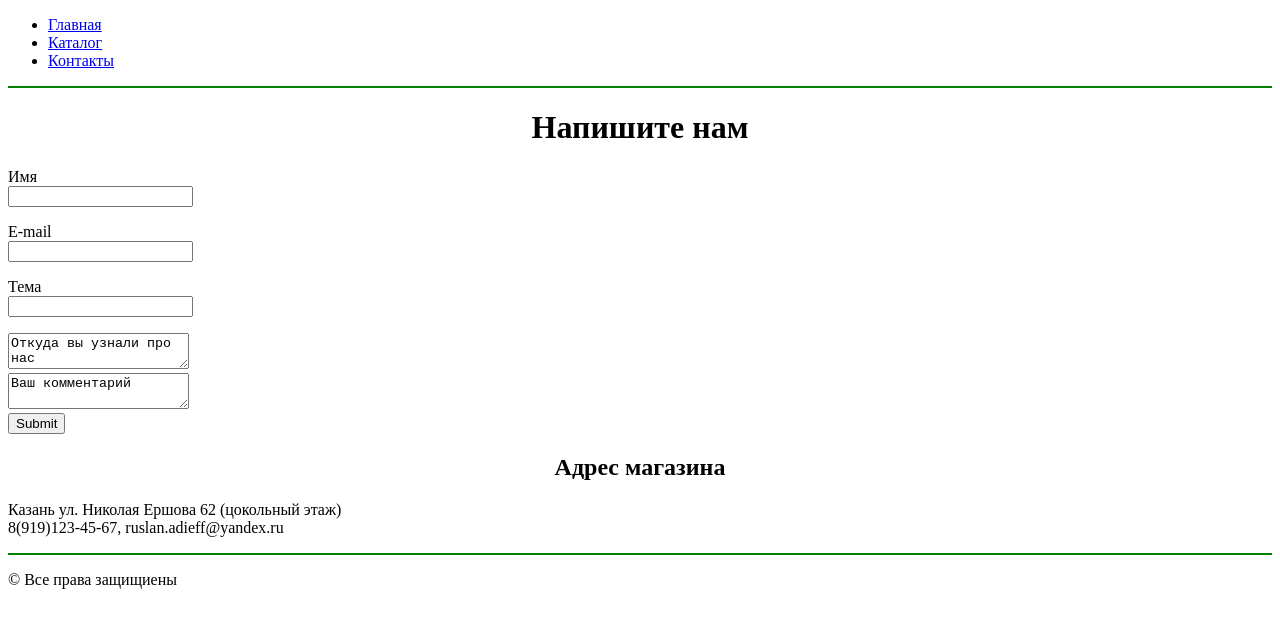
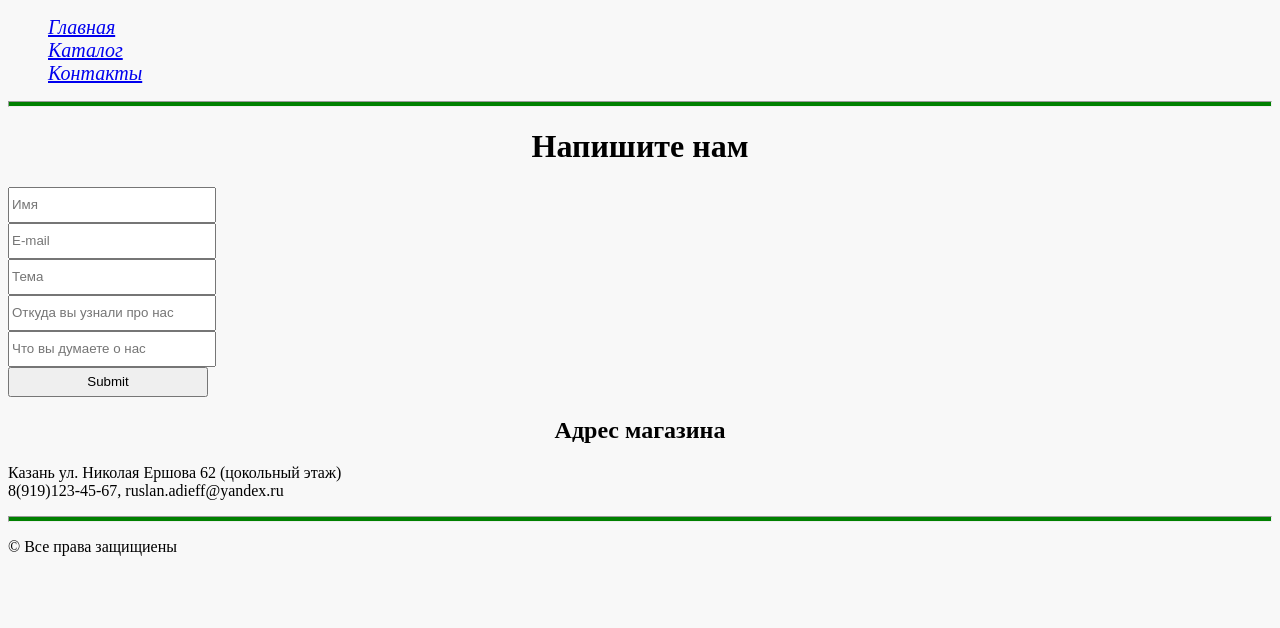
Before and after one commit to Adiev-Ruslan/html-css, a plain HTML site: page project/contacts.html in a window 1280 px wide. Drawn offline with Linux system fonts and the light colour scheme.

Commit message:
Update contacts.html

```diff
--- a/project/contacts.html
+++ b/project/contacts.html
@@ -2,32 +2,30 @@
 <html lang="ru">
 <head>
 	<meta charset="utf-8">
+	<link rel="stylesheet" type="text/css" href="styles/style.css">
 	<title>Контакты</title>
 </head>
 <body>
-	<ul>
+	<ul class="menu">
 		<li><a href="index.html">Главная</a></li>
 		<li><a href="catalog.html">Каталог</a></li>
 		<li><a href="contacts.html">Контакты</a></li>
 	</ul>
-	<hr color="green" size="2">
-	<h1 align="center">Напишите нам</h1>
-	<p>Имя<br>
-	<input type="text"></p>
-	<p>E-mail<br>
-	<input type="text"></p>
-	<p>Тема<br>
-	<input type="text"></p>
-	<textarea>Откуда вы узнали про нас</textarea><br>
-	<textarea>Ваш комментарий</textarea><br>
+	<hr class="line">
+	<h1 class="align">Напишите нам</h1>
+	<input type="text" class="field" placeholder="Имя"><br>
+	<input type="text" placeholder="E-mail"><br>
+	<input type="text" placeholder="Тема"><br>
+	<input type="text" placeholder="Откуда вы узнали про нас"><br>
+	<input type="text" placeholder="Что вы думаете о нас"><br>
 	<input type="submit">
-	<h2 align="center">Адрес магазина</h2>
+	<h2 class="align">Адрес магазина</h2>
 	<p>
 		Казань ул. Николая Ершова 62 (цокольный этаж)<br>
 		8(919)123-45-67, ruslan.adieff@yandex.ru
-		<script type="text/javascript" charset="utf-8" async src="https://api-maps.yandex.ru/services/constructor/1.0/js/?um=constructor%3Af327d9445df86efc39e60654e7aef5aaaa1da4f06cfaabc374b292831b802900&amp;width=500&amp;height=400&amp;lang=ru_RU&amp;scroll=true"></script>
+		<script  async src="https://api-maps.yandex.ru/services/constructor/1.0/js/?um=constructor%3Af327d9445df86efc39e60654e7aef5aaaa1da4f06cfaabc374b292831b802900&amp;width=500&amp;height=400&amp;lang=ru_RU&amp;scroll=true"></script>
 	</p>
-	<hr color="green" size="2">
+	<hr class="line">
 	<p>&copy; Все права защищиены</p>
 
 </body>
```
